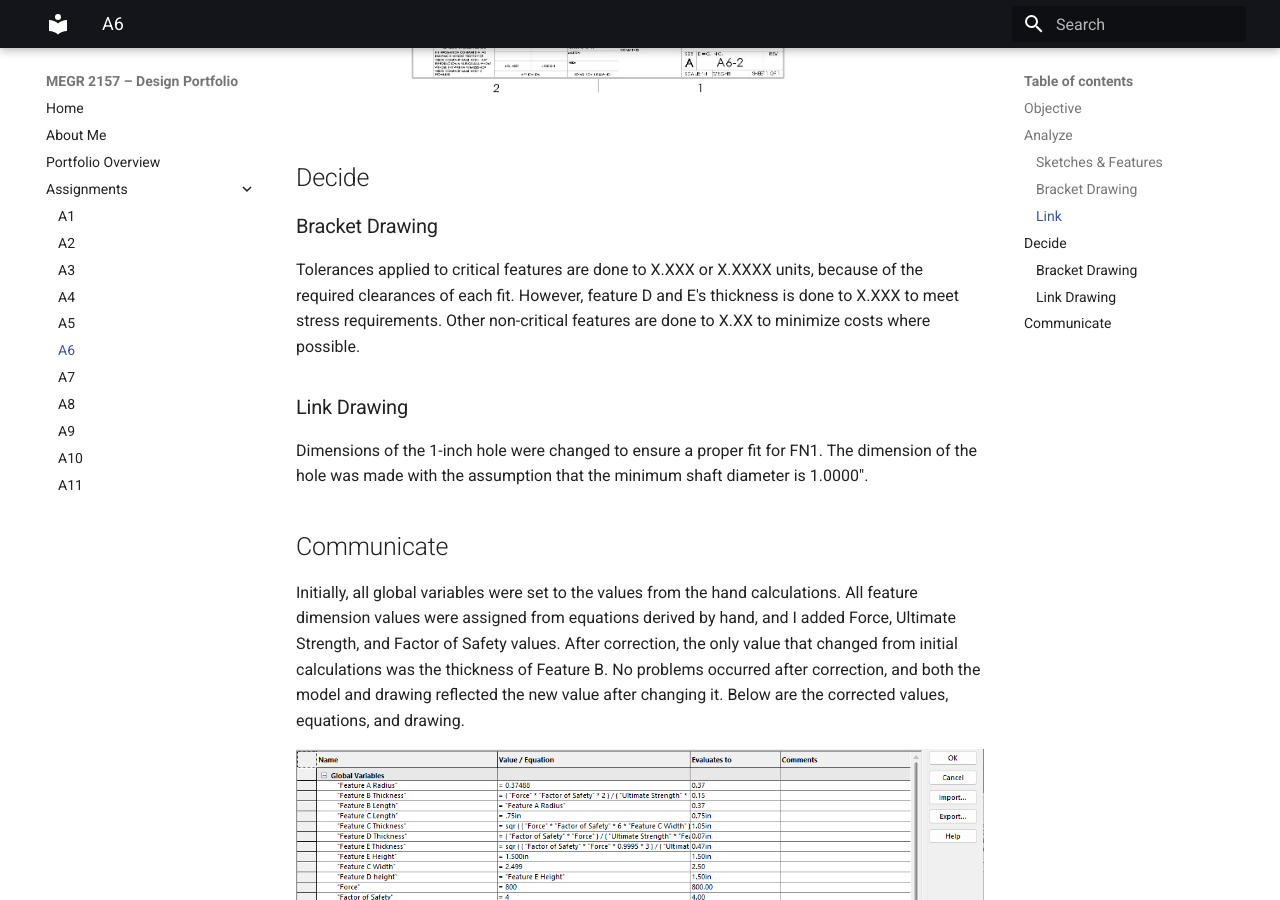
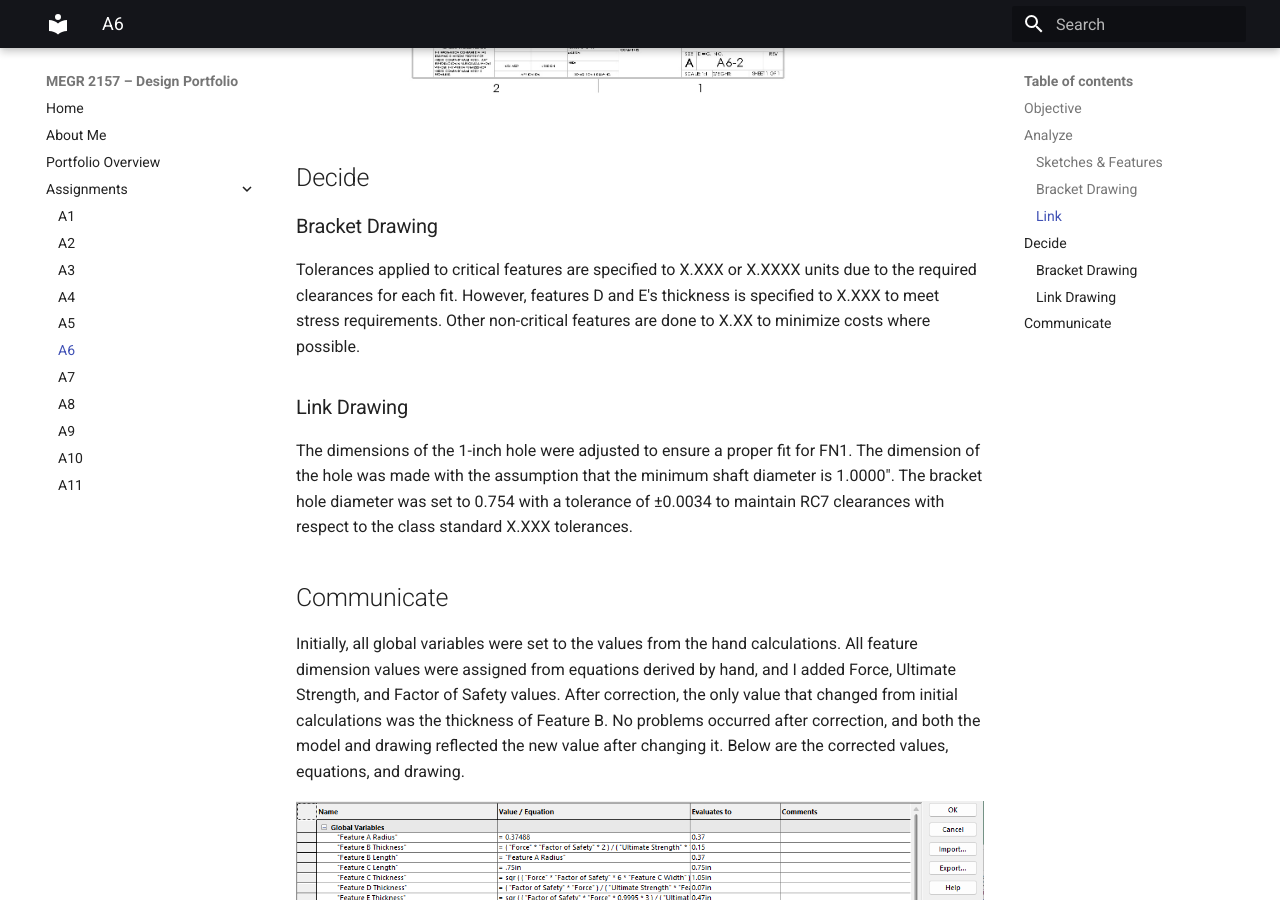
Before and after one commit to mbsibelius/megr2156-portfolio-mbs, an MkDocs documentation site: the page built from docs/assignments/A06/index.md, in a window 1280 px wide and 900 px high, scrolled down 5894 px. Built offline with MkDocs 1.6.1 and Material for MkDocs 9.7.7, drawn with Linux system fonts in a browser that asks for light colours.

Commit message:
Revise tolerance and dimension descriptions in index.md
Updated tolerance specifications and dimensions for clarity and accuracy in the bracket and link drawings.

```diff
--- a/docs/assignments/A06/index.md
+++ b/docs/assignments/A06/index.md
@@ -43,11 +43,10 @@ All link dimensions were taken from stress calculations, with only one dimension
 ## Decide
 
 ### Bracket Drawing
-Tolerances applied to critical features are done to X.XXX or X.XXXX units, because of the required clearances of each fit. However, feature D and E's thickness is done to X.XXX to meet stress requirements. Other non-critical features are done to X.XX to minimize costs where possible.
+Tolerances applied to critical features are specified to X.XXX or X.XXXX units due to the required clearances for each fit. However, features D and E's thickness is specified to X.XXX to meet stress requirements. Other non-critical features are done to X.XX to minimize costs where possible.
 
 ### Link Drawing
-Dimensions of the 1-inch hole were changed to ensure a proper fit for FN1. The dimension of the hole was made with the assumption that the minimum shaft diameter is 1.0000".
-
+The dimensions of the 1-inch hole were adjusted to ensure a proper fit for FN1. The dimension of the hole was made with the assumption that the minimum shaft diameter is 1.0000". The bracket hole diameter was set to 0.754 with a tolerance of ±0.0034 to maintain RC7 clearances with respect to the class standard X.XXX tolerances.
 ## Communicate
 
 Initially, all global variables were set to the values from the hand calculations. All feature dimension values were assigned from equations derived by hand, and I added Force, Ultimate Strength, and Factor of Safety values. After correction, the only value that changed from initial calculations was the thickness of Feature B. No problems occurred after correction, and both the model and drawing reflected the new value after changing it. Below are the corrected values, equations, and drawing.
```
